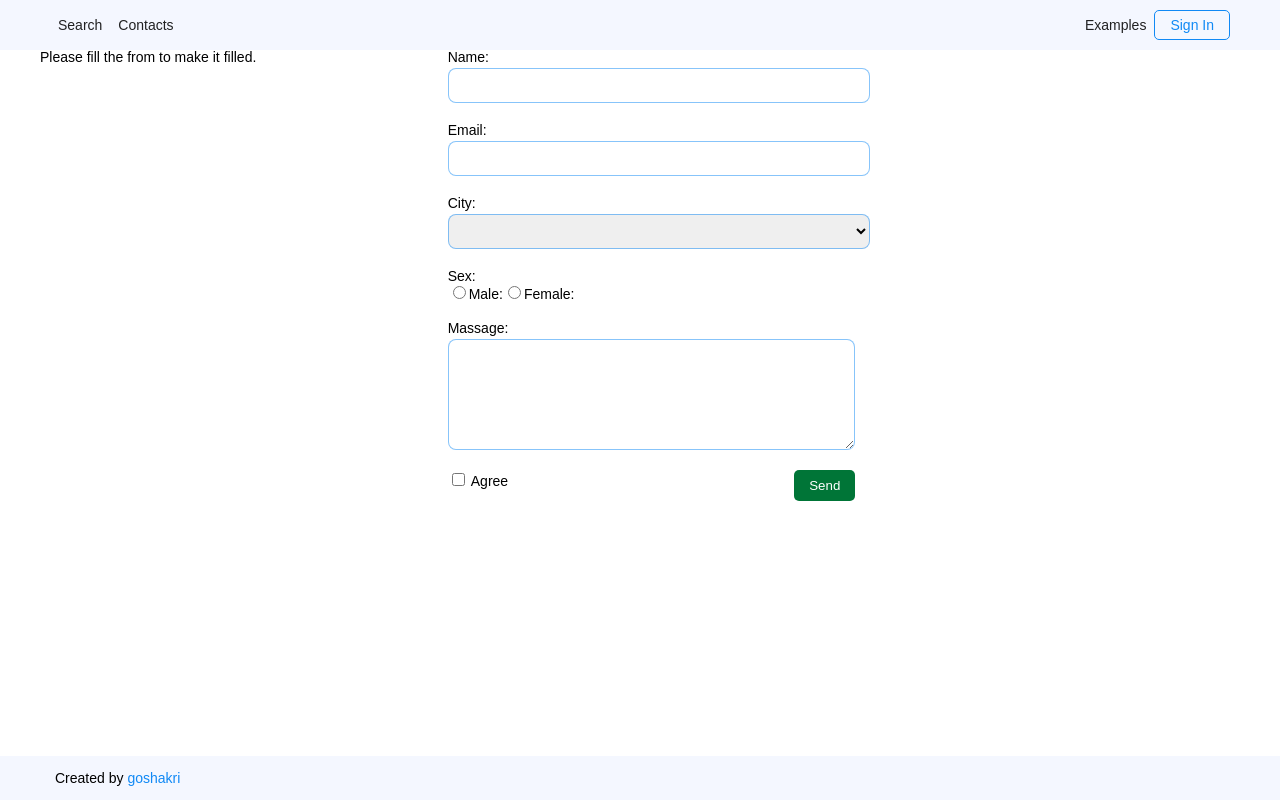
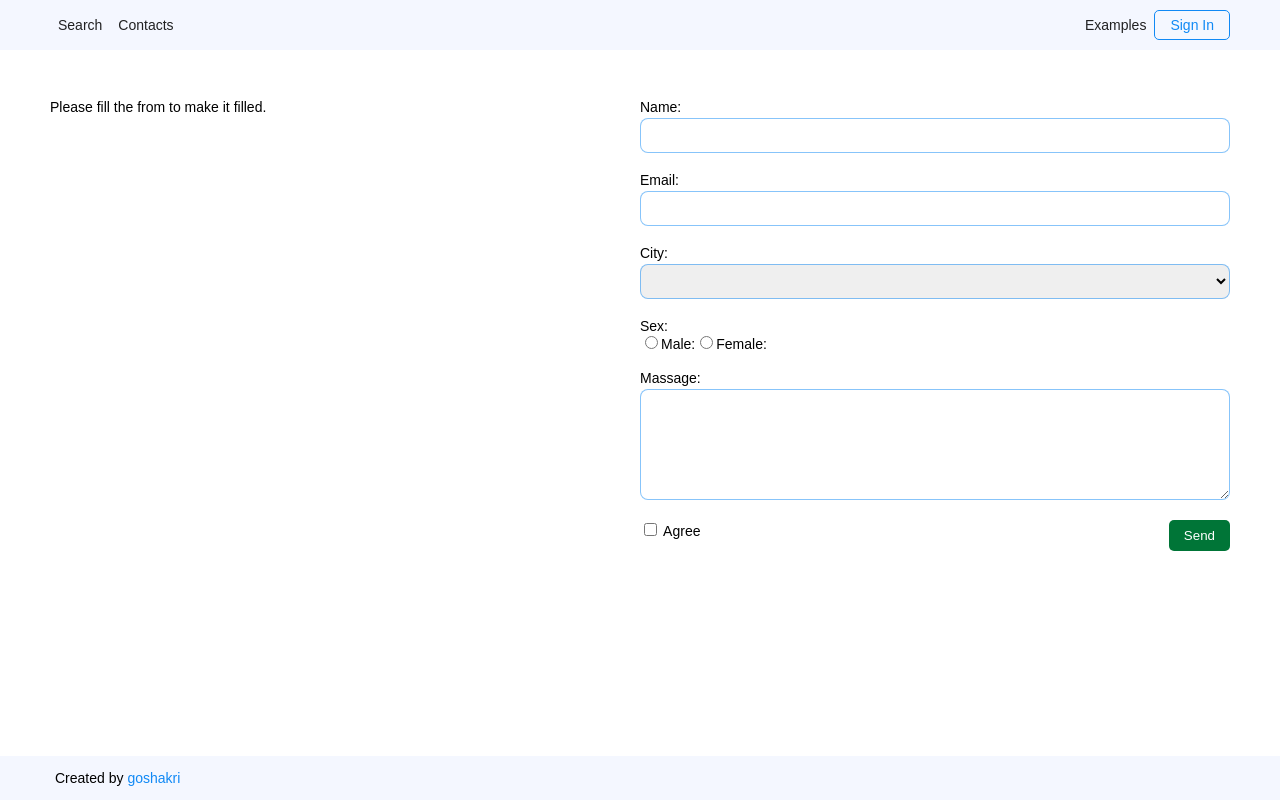
Before and after one commit to goshakri/google-Home-page1, a React (Create React App) app: page /Contacts in a window 1280 px wide. Built offline with nearby package versions, Linux system fonts and the light colour scheme.

Commit message:
Update block element and rename class

```diff
--- a/src/Contacts.js
+++ b/src/Contacts.js
@@ -44,7 +44,7 @@ function Contacts() {
             <div className="ContactsPage">
               <div className="Row">
                 <div className="Row-item">
-                  <p>Please fill the from to make it filled.</p>
+                  <p className="Text">Please fill the from to make it filled.</p>
                 </div>
 
                 <div className="Row-item">
--- a/src/index.scss
+++ b/src/index.scss
@@ -13,3 +13,4 @@
 @import './stylesheets/modules/_ContactsPage.scss';
 @import './stylesheets/modules/_Form.scss';
 @import './stylesheets/modules/_Row.scss';
+@import './stylesheets/modules/_Text.scss';
--- a/src/stylesheets/modules/_Form.scss
+++ b/src/stylesheets/modules/_Form.scss
@@ -1,4 +1,5 @@
 .Form {
+  padding: 50px 10px 0 0;
 
   &-blockbutton {
     padding: 20px 0 0 0;
--- a/src/stylesheets/modules/_Row.scss
+++ b/src/stylesheets/modules/_Row.scss
@@ -1,5 +1,6 @@
 .Row {
   display: flex;
+  width: 100%;
 
   &-item {
     width: 50%;
--- a/src/stylesheets/modules/_Text.scss
+++ b/src/stylesheets/modules/_Text.scss
@@ -0,0 +1,4 @@
+.Text {
+  padding: 50px 0 0 10px;
+  display: block;
+}
```
